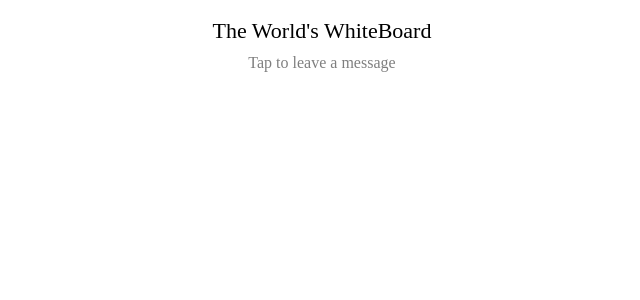
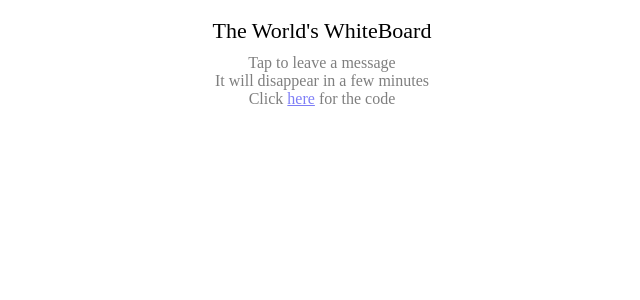
Before and after one commit to GabrielTavernini/Whiteboard, a React (Create React App) app: page / in a window 1280 px wide. Shown: the top 300 px of the page, without its empty margins (318-958 px from the left). Built offline with nearby package versions, Linux system fonts and the light colour scheme; no server answers.

Commit message:
Code link

```diff
--- a/src/App.js
+++ b/src/App.js
@@ -50,7 +50,8 @@ class App extends Component {
 	};
 
 	handleClick = (e) => {
-		this.showModal(e.pageX / window.innerWidth * 100, e.pageY / window.innerHeight * 100)
+		if(e.target.tagName != "A")
+			this.showModal(e.pageX / window.innerWidth * 100, e.pageY / window.innerHeight * 100)
 	}
 
   render() {
@@ -64,7 +65,9 @@ class App extends Component {
 
 			<div className="App" onClick={this.handleClick}>
 				<p className="PageTitle">The World's WhiteBoard</p>
-				<p className="PageSubTitle">Tap to leave a message</p>
+				<p className="PageSubTitle">Tap to leave a message<br/>
+											It will disappear in a few minutes<br/>
+											Click <a href="https://github.com/GabrielTavernini/Whiteboard">here</a> for the code</p>
 				<header className="App-header">
 					{this.getList()}
 				</header>
```
